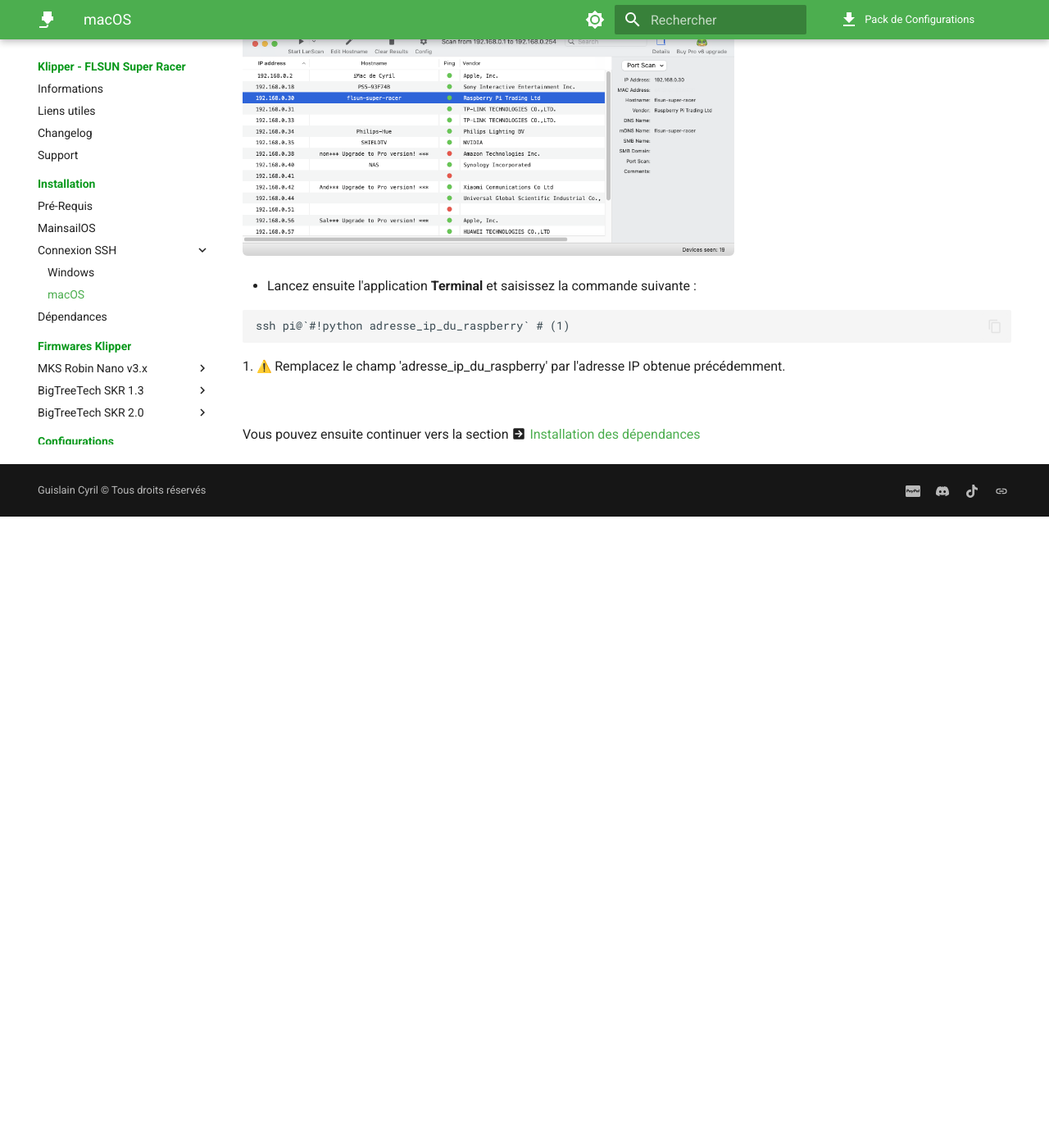
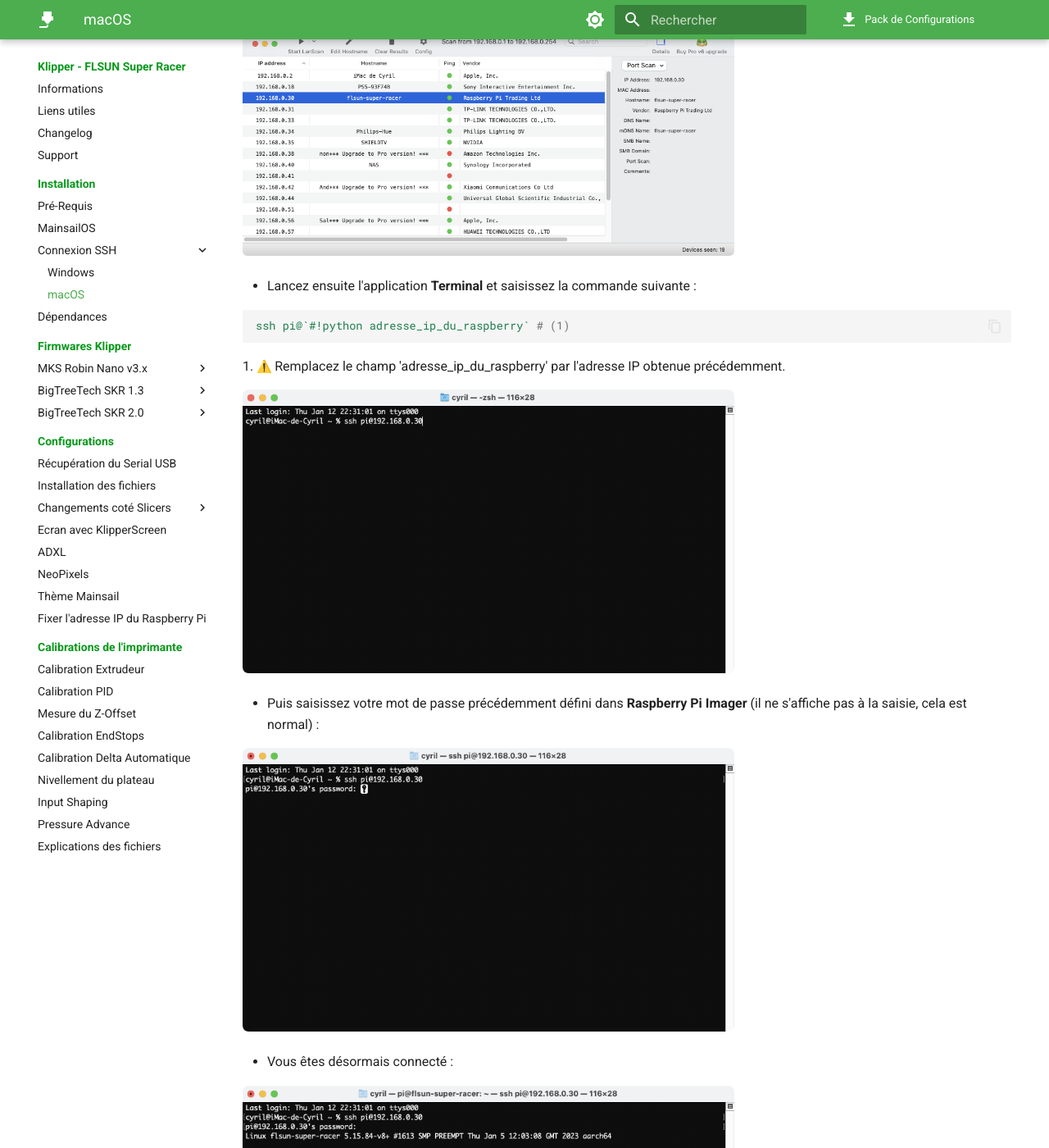
Before and after one commit to Guilouz/test, an MkDocs documentation site: the page built from docs/installation/ssh/macos.md, in a window 1280 px wide and 1400 px high, scrolled down 962 px. Shown: the whole window at 82% size. Built offline with MkDocs 1.6.1 and Material for MkDocs 9.7.7, drawn with Linux system fonts in a browser that asks for light colours; emoji names are drawn with the system emoji font; comment, search, counter and statistics services are not loaded; before the commit the page ends 1592 px from its top, so only the background shows below that; some of the changed text lies outside the part shown.

Commit message:
Update macos.md

````diff
--- a/docs/installation/ssh/macos.md
+++ b/docs/installation/ssh/macos.md
@@ -5,7 +5,7 @@
 
 # Connexion SSH sous MacOS
 
-- Afin d’obtenir l’adresse IP de votre Raspberry Pi sur votre réseau, téléchargez **LanScan** ici : <a href="https://www.advanced-ip-scanner.com/fr/" target="_blank">[https://www.advanced-ip-scanner.com/fr/](https://apps.apple.com/fr/app/lanscan/id472226235?mt=12)</a>
+- Afin d’obtenir l’adresse IP de votre Raspberry Pi sur votre réseau, téléchargez **LanScan** ici : <a href="https://apps.apple.com/fr/app/lanscan/id472226235?mt=12" target="_blank">https://apps.apple.com/fr/app/lanscan/id472226235?mt=12</a>
 
 - Lancez l'application et cliquez sur **Config** :
 
@@ -21,11 +21,29 @@
 
 - Lancez ensuite l'application **Terminal** et saisissez la commande suivante :
 
-```
+``` yaml
 ssh pi@`#!python adresse_ip_du_raspberry` # (1)
 ```
-1. :warning: Remplacez le champ 'adresse_ip_du_raspberry' par l'adresse IP obtenue précédemment.
+1.  :warning: Remplacez le champ 'adresse_ip_du_raspberry' par l'adresse IP obtenue précédemment.
 
+![04](../../assets/img/installation/ssh/macos/04.png){ width="600" }
+
+- Puis saisissez votre mot de passe précédemment défini dans **Raspberry Pi Imager** (il ne s'affiche pas à la saisie, cela est normal) :
+
+![05](../../assets/img/installation/ssh/macos/05.png){ width="600" }
+
+- Vous êtes désormais connecté :
+
+![06](../../assets/img/installation/ssh/macos/06.png){ width="600" }
+
+``` yaml
+theme:
+  features:
+    - content.code.annotate # (1)
+```
+
+1.  :man_raising_hand: I'm a code annotation! I can contain `code`, __formatted
+    text__, images, ... basically anything that can be written in Markdown.
 
 
 <br />
````
